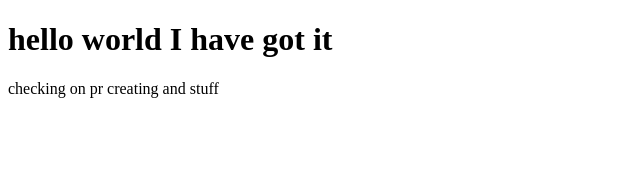
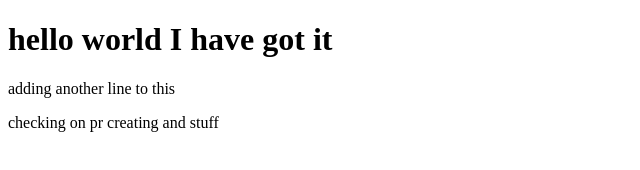
Before and after one commit to atik-fe/beta-testing, a plain HTML site: page index.html in a window 1280 px wide. Shown: the whole page, without its empty margins (0-640 px from the left). Drawn offline with Linux system fonts and the light colour scheme.

Commit message:
new line in the end

```diff
--- a/index.html
+++ b/index.html
@@ -8,6 +8,7 @@
 </head>
 <body>
     <h1>hello world I have got it</h1>
+    <p>adding another line to this</p>
     <p>checking on pr creating and stuff</p>
 </body>
 </html>
```
